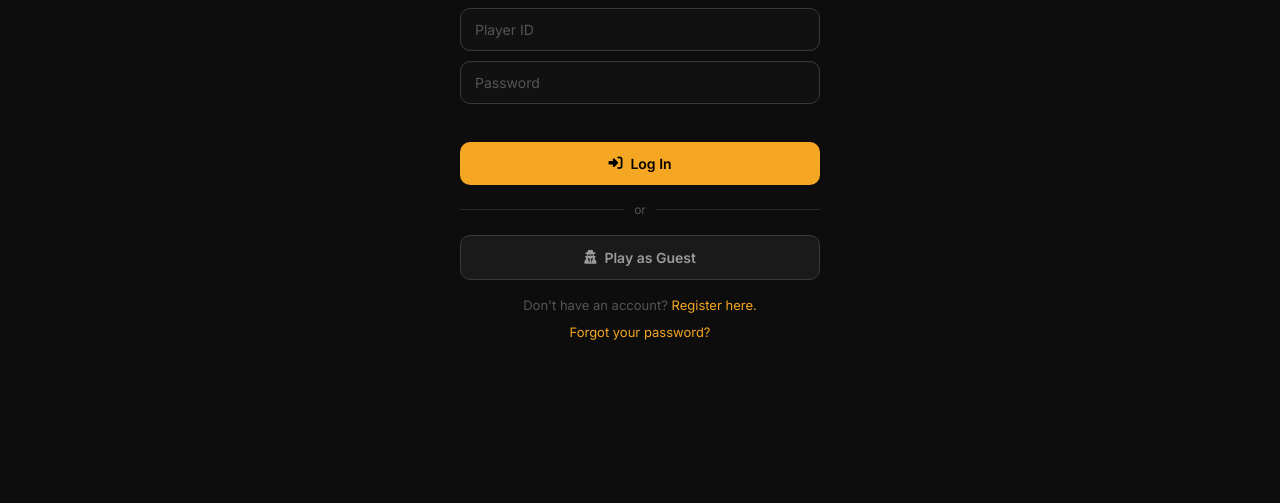
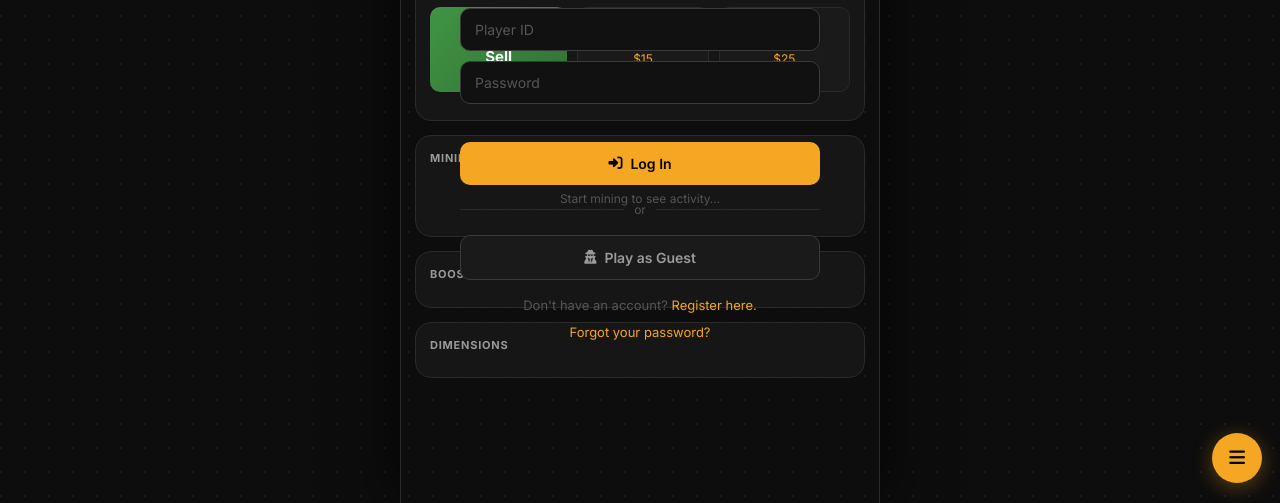
Before and after one commit to secret-paboz/idle-miners, a website built with Vite: page index.html in a window 1280 px wide. Shown: the part 297-800 px from the top of the page. Built offline with nearby package versions, Linux system fonts and the light colour scheme; animation ran at ten frames a second; files whose address does not match are found by name.

Commit message:
Change login screen background to transparent

```diff
--- a/css/modals.css
+++ b/css/modals.css
@@ -965,7 +965,7 @@
 #login-screen {
   position:        fixed;
   inset:           0;
-  background:      var(--bg-primary);
+  background:      transparent;
   z-index:         900;
   display:         flex;
   align-items:     center;
```
